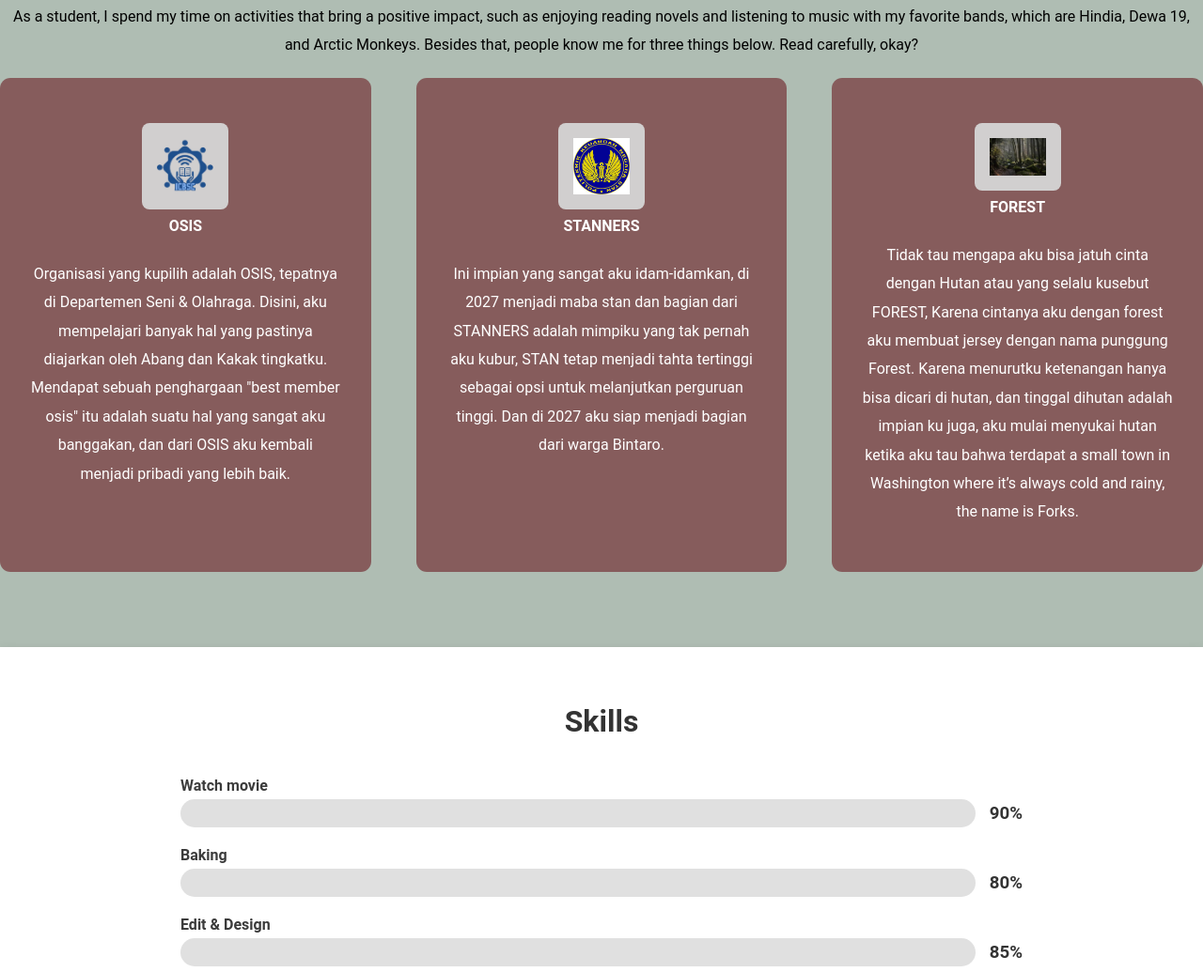
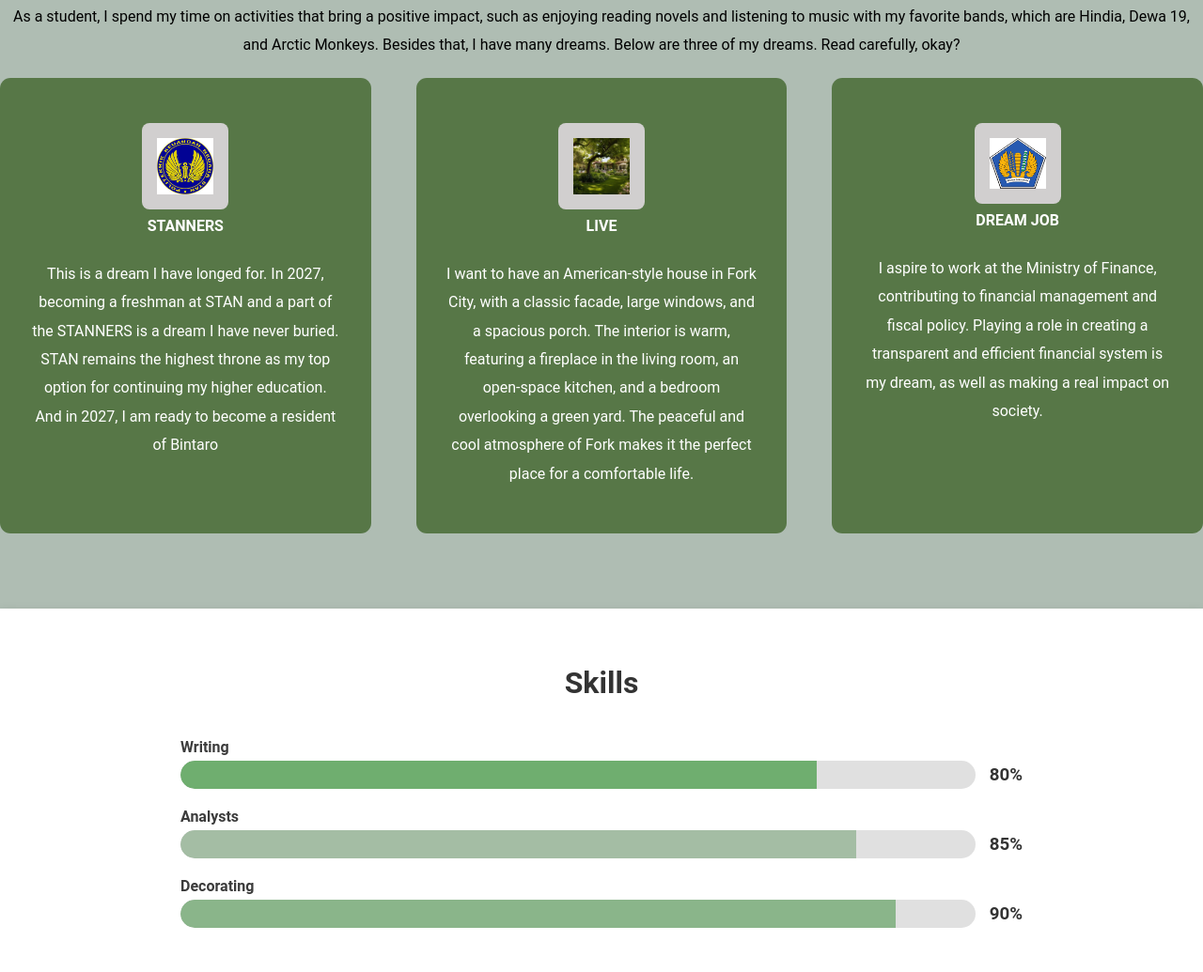
Before and after one commit to forestinhere/MAN-IC, a plain HTML site: page PORTOFOLIO/index.html in a window 1280 px wide. Shown: the part 1017-2052 px from the top of the page at 94% size. Drawn offline with Linux system fonts and the light colour scheme.

Commit message:
[FEAT] FIRST COMMIT

```diff
--- a/PORTOFOLIO/index.html
+++ b/PORTOFOLIO/index.html
@@ -35,7 +35,7 @@
                         I am one of the 24 students in class XB, Belviciaveranza. With this,
                         i hope to make a positive impact on the world through my skills and knowledge. </p>
                     <br>
-                    <a href="#https://www.instagram.com/rheiisee/">
+                    <a href="https://www.instagram.com/rheiisee/">
                         <button class="btn"> Click Me! </button>
                     </a>
                 </div>
@@ -54,48 +54,46 @@
         <h2 class="section-title-about">About Me</h2>
         <p style="text-align: center">As a student, I spend my time on activities that bring a positive impact,
             such as enjoying reading novels and listening to music with my favorite bands, which are Hindia, Dewa 19,
-            and Arctic Monkeys. Besides that, people know me for three things below. Read carefully, okay?
+            and Arctic Monkeys. Besides that, I have many dreams. Below are three of my dreams. Read carefully, okay?
         </p>
         <br>
         <div class="grid-3">
             <!-- About 1 -->
             <div class="about">
                 <div class="about-icon">
-                    <img src="assets/icbsc.webp" alt="icbsc.webp" srcset="">
+                    <img src="assets/stan.jpg" alt="stan.jpg" srcset="">
                 </div>
-                <h4>OSIS</h4>
+                <h4>STANNERS</h4>
                 <br>
-                <p> Organisasi yang kupilih adalah OSIS, tepatnya di Departemen Seni & Olahraga.
-                    Disini, aku mempelajari banyak hal yang pastinya diajarkan oleh Abang dan Kakak
-                    tingkatku. Mendapat sebuah penghargaan "best member osis" itu adalah suatu hal
-                    yang sangat aku banggakan, dan dari OSIS aku kembali menjadi pribadi yang lebih baik.
+                <p>This is a dream I have longed for. In 2027, becoming a freshman at STAN and a part of
+                    the STANNERS is a dream I have never buried.
+                    STAN remains the highest throne as my top option for continuing my higher education.
+                    And in 2027, I am ready to become a resident of Bintaro
                 </p>
             </div>
             <!-- About 2 -->
             <div class="about">
                 <div class="about-icon">
-                    <img src="assets/stan.jpg" alt="stan.jpg">
+                    <img src="assets/house.jpg" alt="house.jpg">
                 </div>
-                <h4>STANNERS</h4>
+                <h4>LIVE</h4>
                 <br>
-                <p> Ini impian yang sangat aku idam-idamkan, di 2027 menjadi maba stan dan bagian dari
-                    STANNERS adalah mimpiku yang tak pernah aku kubur, STAN tetap menjadi tahta tertinggi
-                    sebagai opsi untuk melanjutkan perguruan tinggi. Dan di 2027 aku siap menjadi bagian dari
-                    warga Bintaro.
+                <p>I want to have an American-style house in Fork City, with a classic facade,
+                    large windows, and a spacious porch. The interior is warm, featuring a fireplace in
+                    the living room, an open-space kitchen, and a bedroom overlooking a green yard.
+                    The peaceful and cool atmosphere of Fork makes it the perfect place for a comfortable life.
                 </p>
             </div>
             <!-- About 3 -->
             <div class="about">
                 <div class="about-icon">
-                    <img src="assets/forest.jpg" alt="forest.jpg">
+                    <img src="assets/kemenkeu.png" alt="kemenkeu.png">
                 </div>
-                <h4>FOREST</h4>
+                <h4>DREAM JOB</h4>
                 <br>
-                <p> Tidak tau mengapa aku bisa jatuh cinta dengan Hutan atau yang selalu kusebut
-                    FOREST, Karena cintanya aku dengan forest aku membuat jersey dengan nama punggung
-                    Forest. Karena menurutku ketenangan hanya bisa dicari di hutan, dan tinggal dihutan adalah
-                    impian ku juga, aku mulai menyukai hutan ketika aku tau bahwa terdapat a small town in
-                    Washington where it’s always cold and rainy, the name is Forks.
+                <p>I aspire to work at the Ministry of Finance, contributing to financial management and fiscal
+                    policy. Playing a role in creating a transparent and efficient financial
+                    system is my dream, as well as making a real impact on society.
                 </p>
             </div>
         </div>
@@ -113,30 +111,30 @@
                     <div class="col-md-6">
                         <div class="single-skill-content">
                             <div class="barWrapper">
-                                <span class="progressText">Watch movie</span>
+                                <span class="progressText">Writing</span>
                                 <div class="single-progress-txt">
                                     <div class="progress">
-                                        <div class="progress-bar watch movie"></div>
-                                    </div>
-                                    <h3>90%</h3>
-                                </div>
-                            </div>
-                            <div class="barWrapper">
-                                <span class="progressText">Baking</span>
-                                <div class="single-progress-txt">
-                                    <div class="progress">
-                                        <div class="progress-bar baking"></div>
+                                        <div class="progress-bar writing"></div>
                                     </div>
                                     <h3>80%</h3>
                                 </div>
                             </div>
                             <div class="barWrapper">
-                                <span class="progressText">Edit & Design</span>
+                                <span class="progressText">Analysts</span>
                                 <div class="single-progress-txt">
                                     <div class="progress">
-                                        <div class="progress-bar Edit & Design"></div>
+                                        <div class="progress-bar analysts"></div>
                                     </div>
                                     <h3>85%</h3>
+                                </div>
+                            </div>
+                            <div class="barWrapper">
+                                <span class="progressText">Decorating</span>
+                                <div class="single-progress-txt">
+                                    <div class="progress">
+                                        <div class="progress-bar decorating"></div>
+                                    </div>
+                                    <h3>90%</h3>
                                 </div>
                             </div>
                             <!--  -->
@@ -173,6 +171,7 @@
     </section>
     <!-- End of Contact  -->
 
+    <!-- Footer Start -->
     <footer>
         <div class="footer-container">
             <div class="footer-icons"></div>
--- a/PORTOFOLIO/style.css
+++ b/PORTOFOLIO/style.css
@@ -196,7 +196,7 @@ section {
 .about {
     padding: 3rem 2rem;
     text-align: center;
-    background: rgb(134, 92, 92);
+    background: rgb(87, 119, 71);
     border-radius: 0.7rem;
 }
 
@@ -274,23 +274,23 @@ h2 {
 }
 
 /* Warna untuk masing-masing skill dan sesuai persentase */
-.progress-bar.adobe-illustrator {
+.progress-bar.writing {
+    background-color: #6fae6f;
+    width: 80%;
+}
+
+.progress-bar.analysts {
     background-color: #a4bda4;
     width: 85%;
 }
 
-.progress-bar.adobe-after-effects {
-    background-color: #a4bda4;
-    width: 75%;
-}
-
-.progress-bar.videography {
-    background-color: #a4bda4;
-    width: 80%;
+.progress-bar.decorating {
+    background-color: #8ab58a;
+    width: 90%;
 }
 
 .progress-bar.html {
-    background-color: #a4bda4;
+    background-color: #7bb17b;
     width: 80%;
 }
 
```
Also changed, not shown: PORTOFOLIO/assets/house.jpg (added), PORTOFOLIO/assets/kemenkeu.png (added).
